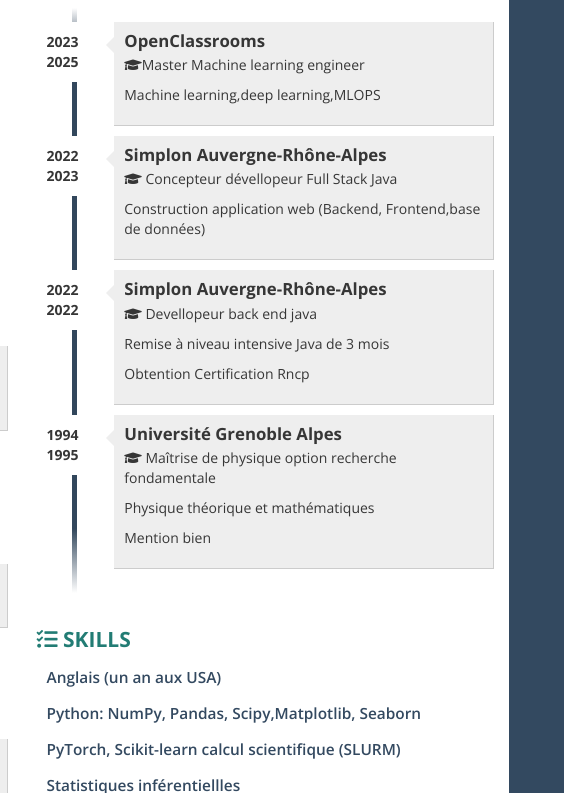
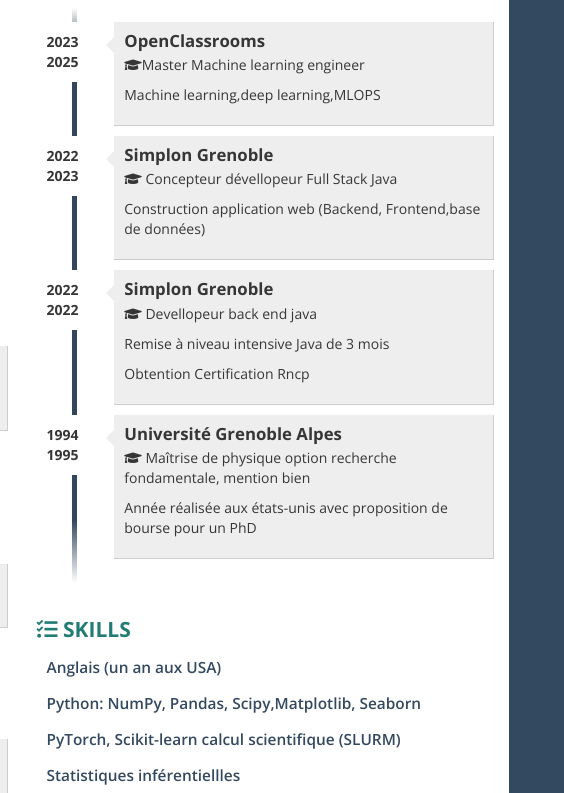
Before and after one commit to Krysalide/Krysalide.github.io, a plain HTML site: page index.html in a window 1280 px wide. Shown: the part 504-1297 px from the top of the page, 716-1280 px from the left. Drawn offline with nearby package versions, Linux system fonts and the light colour scheme.

Commit message:
minor change publish ok

```diff
--- a/index.html
+++ b/index.html
@@ -554,7 +554,7 @@
               <li>
                 <div class="year pull-left">2022 2023</div>
                 <div class="description pull-right">
-                  <h3>Simplon Auvergne-Rhône-Alpes</h3>
+                  <h3>Simplon Grenoble</h3>
                   <div class="where"></div>
                   <p><i class= "fas fa-graduation-cap ico"></i> Concepteur dévellopeur Full Stack Java</p>
                   <p>Construction application web (Backend, Frontend,base de données)</p>
@@ -563,7 +563,7 @@
               <li>
                 <div class="year pull-left">2022 2022</div>
                 <div class="description pull-right">
-                  <h3>Simplon Auvergne-Rhône-Alpes</h3>
+                  <h3>Simplon Grenoble</h3>
                   <div class="where"></div>
                   <p><i class= "fas fa-graduation-cap ico"></i> Devellopeur back end java</p>
                   <p>Remise à niveau intensive Java de 3 mois </p>
@@ -577,11 +577,9 @@
                 <div class="description pull-right">
                   <h3>Université Grenoble Alpes</h3>
                   <div class="where"></div>
-                  <p><i class= "fas fa-graduation-cap ico"></i> Maîtrise de physique option recherche fondamentale</p>
-                  <p>Physique théorique et mathématiques</p>
-                  <p>
-                     Mention bien
-                  </p>
+                  <p><i class= "fas fa-graduation-cap ico"></i> Maîtrise de physique option recherche fondamentale, mention bien</p>
+
+                  <p>Année réalisée aux états-unis avec proposition de bourse pour un PhD</p>
                 </div>
               </li>
             </ul>
```
